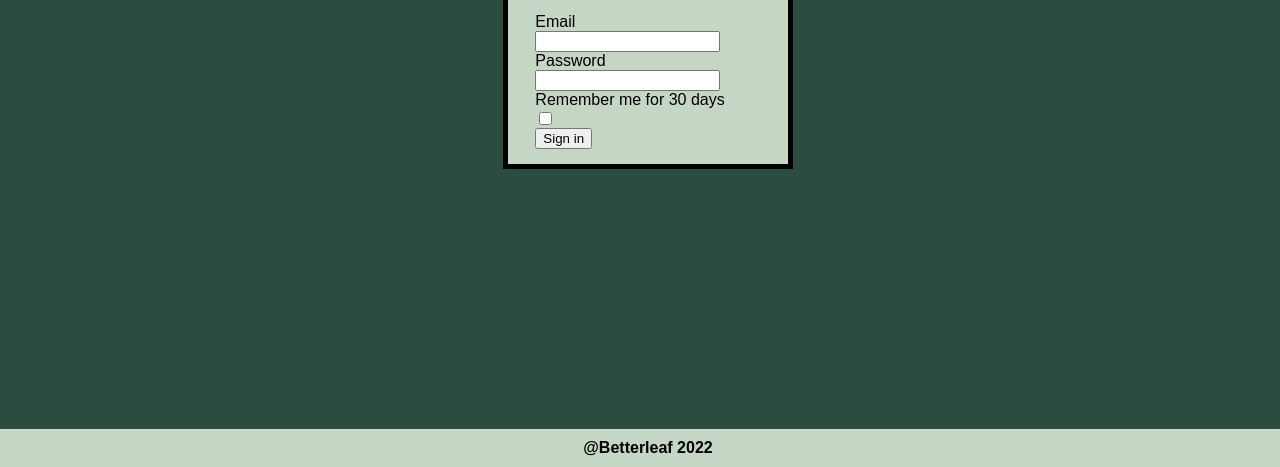
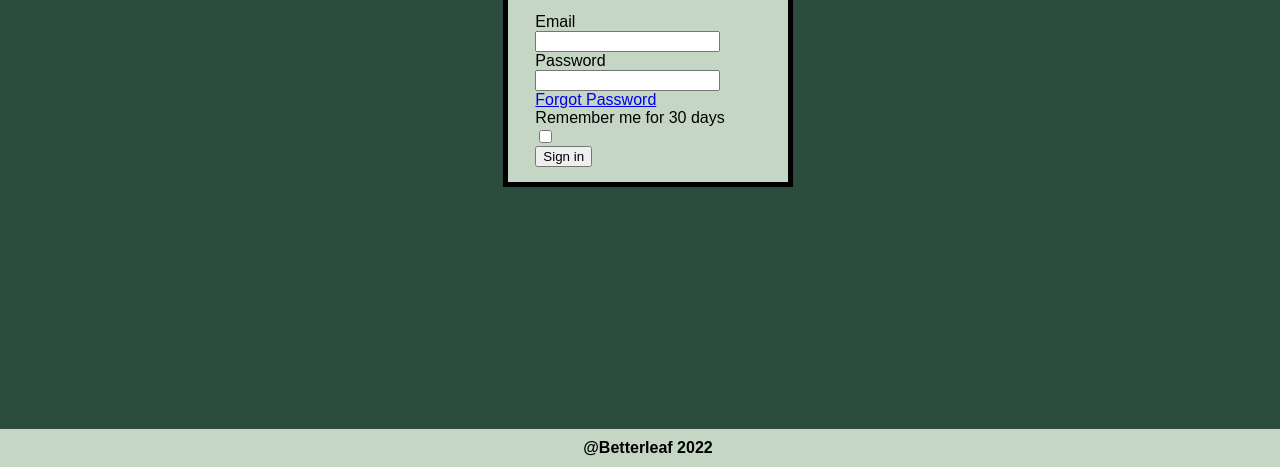
Before and after one commit to danielkellydev/animated-box, a plain HTML site: page betterleaf-login-page/index.html in a window 1280 px wide. Shown: the part 333-800 px from the top of the page. Drawn offline with Linux system fonts and the light colour scheme.

Commit message:
Further changes

```diff
--- a/betterleaf-login-page/index.html
+++ b/betterleaf-login-page/index.html
@@ -28,12 +28,12 @@
                     <label for="">Password</label>
                     <input type="password" name="password" id="">
 
-                    <a href="Forgot password"></a>
+                    <a href="https://www.google.com">Forgot Password</a><br>
 
                     <label for="remember">Remember me for 30 days</label>
                     <input type="checkbox" name="remember">
 
-                    <input type="submit" value="Sign in">
+                    <input type="submit" value="Sign in" class="button">
                 </form>
              </div>
              <div>
--- a/betterleaf-login-page/style.css
+++ b/betterleaf-login-page/style.css
@@ -1,3 +1,4 @@
+
 #logo{
     height: 120px;
     padding:15px;
@@ -13,6 +14,7 @@ body{
     width: 100%;
     background-color:#2c4c40 ;
 }
+
 
 #main-container{
     display: flex;
--- a/tame_impala_website/style.css
+++ b/tame_impala_website/style.css
@@ -7,7 +7,7 @@
 
 
 h1 {
-    color:teal;
+    color:rgb(94, 155, 155);
     text-align: center;
     font-size: 40px;
 
```
